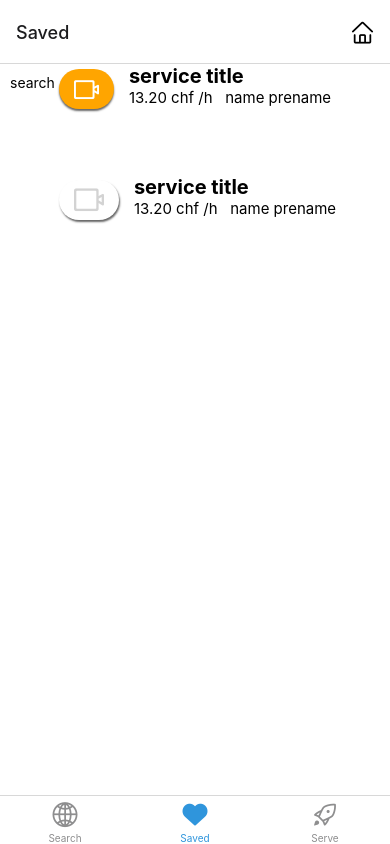
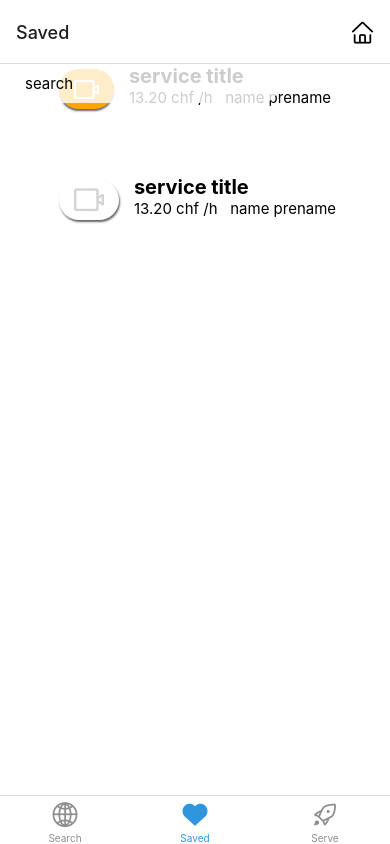
Before and after one commit to Owera-dev/owera9, a React Native app: screen /Saved in a window 390 px wide. Built offline with nearby package versions, Linux system fonts and the light colour scheme; what expo-linking would draw is missing.

Commit message:
onPress integration

```diff
--- a/assets/designpattern/designpattern.tsx
+++ b/assets/designpattern/designpattern.tsx
@@ -1,4 +1,5 @@
 import { StyleSheet } from 'react-native';
+
 const designpattern = StyleSheet.create({
 /**Page layout */
     container: {
@@ -69,11 +70,6 @@ const designpattern = StyleSheet.create({
         right: "10%",
         backgroundColor: "blue",
         paddingVertical: 10,
-    },
-    searchplacing: {
-        position: "absolute",
-        left: 10,
-        top: 10,
     },
 /**buttons */
     buttonprimary: {
@@ -154,23 +150,22 @@ const designpattern = StyleSheet.create({
 /**Elements */
     /**Offernavigation */
     offernavigationbackground: {
-        backgroundColor: 'rgba(0,0,0,2)',
+        backgroundColor: 'rgba(255, 255, 255, 0.8)',
         position: "absolute",
         bottom: 10,
-        paddingVertical: 5,
-        paddingHorizontal: 5,
+        left: 10,
+        paddingVertical: 0,
+        paddingHorizontal: 0,
         borderRadius: 40,
         flexDirection: "row",
-        marginLeft: 10,
-        marginRight: 10,
     },
     scrollviewofferoptions: {
         backgroundColor: 'rgba(0,0,0,0)',
-        borderRadius: 20,
+        borderRadius: 40,
     },
     offernavigationlength: {
         borderRadius: 20,
-        width: 150,
+        width: 170,
         backgroundColor: 'rgba(0,0,0,0)',
     },
     /**Offercontainer */
@@ -221,5 +216,16 @@ const designpattern = StyleSheet.create({
     savedservicelist: {
         marginLeft: 10,
     },
+    searchinfeed: {
+        position: "absolute",
+        paddingHorizontal: 15,
+        paddingVertical: 10,
+        borderRadius: 20,
+        backgroundColor: 'rgba(255, 255, 255, 0.8)',
+        left: 10,
+        top: 0,
+        fontSize: 15,
+        fontWeight: 'normal',
+    },
 });
   export {designpattern}
--- a/package.json
+++ b/package.json
@@ -15,6 +15,7 @@
   },
   "dependencies": {
     "@expo/vector-icons": "^12.0.0",
+    "@react-native-community/blur": "^3.6.0",
     "@react-navigation/bottom-tabs": "^6.0.5",
     "@react-navigation/native": "^6.0.2",
     "@react-navigation/native-stack": "^6.1.0",
@@ -29,6 +30,7 @@
     "react": "17.0.1",
     "react-dom": "17.0.1",
     "react-native": "0.64.3",
+    "react-native-effects-view": "^0.4.0",
     "react-native-safe-area-context": "3.3.2",
     "react-native-screens": "~3.10.1",
     "react-native-web": "0.17.1"
@@ -37,8 +39,8 @@
     "@babel/core": "^7.12.9",
     "@types/react": "~17.0.21",
     "@types/react-native": "~0.64.12",
+    "jest": "^26.6.3",
     "jest-expo": "~44.0.1",
-    "jest": "^26.6.3",
     "react-test-renderer": "17.0.1",
     "typescript": "~4.3.5"
   },
--- a/screens/SavedScreen.tsx
+++ b/screens/SavedScreen.tsx
@@ -1,6 +1,6 @@
-import { StyleSheet, ScrollView, TextInput, TouchableOpacity } from 'react-native';
+import { Button, ScrollView, TextInput, TouchableOpacity } from 'react-native';
 import {designpattern} from "../assets/designpattern/designpattern";
-
+import { BlurView, VibrancyView } from "@react-native-community/blur";
 import EditScreenInfo from '../components/EditScreenInfo';
 import { Text, View } from '../components/Themed';
 import { RootTabScreenProps } from '../types';
@@ -11,6 +11,7 @@ export default function SavedScreen({ navigation }: RootTabScreenProps<'Saved'>)
   const [text, onChangeText] = React.useState("");
 
   const Provideronline = () => (
+
     <TouchableOpacity style={designpattern.buttonprimary}>
       <AntDesign name="videocamera" size={25} color="white"/>
     </TouchableOpacity>
@@ -51,14 +52,14 @@ export default function SavedScreen({ navigation }: RootTabScreenProps<'Saved'>)
         </View>
       <View style={designpattern.separator} lightColor="#eee" darkColor="rgba(255,255,255,0.1)" />
 
-
       </ScrollView>
-      <TextInput
-        style={designpattern.searchplacing}
-        onChangeText={onChangeText}
-        value={text}
-        placeholder="search"
-      />
+        <TextInput
+          style={designpattern.searchinfeed}
+          onChangeText={onChangeText}
+          value={text}
+          placeholder="search"
+          placeholderTextColor="black"
+        />
     </View>
   );
 }
--- a/screens/SearchScreen.tsx
+++ b/screens/SearchScreen.tsx
@@ -18,21 +18,17 @@ export default function SearchScreen({ navigation }: RootTabScreenProps<'Search'
           <Pressable style={designpattern.buttonprimary}>
             <AntDesign name="videocamera" size={25} color="white"/>
           </Pressable>
-          <View style={designpattern.separatorhorizontal}/>
           <View style={designpattern.offernavigationlength}>
             <ScrollView horizontal={true} style={designpattern.scrollviewofferoptions}>
             <Pressable style={designpattern.buttondefault}>
               <AntDesign name="shoppingcart" size={25} color="black"/>
             </Pressable>
-            <View style={designpattern.separatorhorizontal}/>
             <Pressable style={designpattern.buttondefault}>
               <AntDesign name="hearto" size={25} color="black"/>
             </Pressable>
-            <View style={designpattern.separatorhorizontal}/>
             <Pressable style={designpattern.buttondefault}>
               <AntDesign name="user" size={25} color="black"/>
             </Pressable>
-            <View style={designpattern.separatorhorizontal}/>
             <Pressable style={designpattern.buttondefault}>
               <AntDesign name="staro" size={25} color="black"/>
             </Pressable>
@@ -76,10 +72,11 @@ export default function SearchScreen({ navigation }: RootTabScreenProps<'Search'
           />
       </ScrollView>
       <TextInput
-        style={designpattern.searchplacing}
+        style={designpattern.searchinfeed}
         onChangeText={onChangeText}
         value={text}
         placeholder="search"
+        placeholderTextColor="black"
       />
     </View>
   );
--- a/screens/ServeScreen.tsx
+++ b/screens/ServeScreen.tsx
@@ -14,8 +14,8 @@ export default function ServeScreen({ navigation }: RootTabScreenProps<'Serve'>)
   const Actions = ({ title }) => (
     <TouchableOpacity style={designpattern.buttondefault}>
       <View style={designpattern.alignitems}>
-        <AntDesign name="right" size={20} />
-        <Text>  { title }</Text>
+        <Text>{ title }  </Text>
+        <AntDesign name="right" size={15} />
       </View>
     </TouchableOpacity>
   );
@@ -35,6 +35,7 @@ export default function ServeScreen({ navigation }: RootTabScreenProps<'Serve'>)
   return (
     <View style={designpattern.container}>
       <View>
+        <ScrollView horizontal={true}>
           <ScrollView>
           <Pressable style={designpattern.buttondefault} >
             <Text style={designpattern.title}>new video-service</Text>
@@ -70,18 +71,21 @@ export default function ServeScreen({ navigation }: RootTabScreenProps<'Serve'>)
                 onChangeText={onChangeText}
                 value={text}
                 placeholder="service name"
+                placeholderTextColor="black"
               />
               <TextInput
                 style={designpattern.inputactionrequired}
                 onChangeText={onChangeText}
                 value={text}
                 placeholder="price /h"
+                placeholderTextColor="black"
               />
               <TextInput
-                style={designpattern.inputstandard}
+                style={designpattern.inputactionrequired}
                 onChangeText={onChangeText}
                 value={text}
                 placeholder="select currency"
+                placeholderTextColor="black"
               />
               <Pressable onPress={() => null} style={designpattern.buttonprimary} >
                 <Text style={designpattern.normaltextprimebutton}>save service</Text>
@@ -93,7 +97,7 @@ export default function ServeScreen({ navigation }: RootTabScreenProps<'Serve'>)
           <View style={designpattern.separator} />
 
           <Pressable style={designpattern.buttondefault} >
-            <Text style={designpattern.title}>actions</Text>
+            <Text style={designpattern.title} >actions</Text>
           </Pressable>
 
           <ScrollView horizontal={true}>
@@ -122,6 +126,7 @@ export default function ServeScreen({ navigation }: RootTabScreenProps<'Serve'>)
           <View style={designpattern.separator} />
           <View style={designpattern.separator} />
         </ScrollView>
+      </ScrollView>
         <Pressable
             onPress={() => null}
             style={designpattern.buttonprimary}>
```
Also changed, not shown: 1 other file (tests, documents, lock files or other folders).
